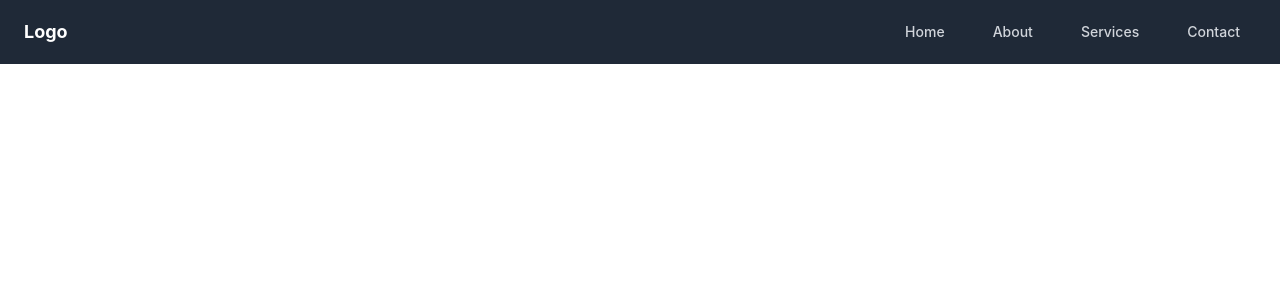
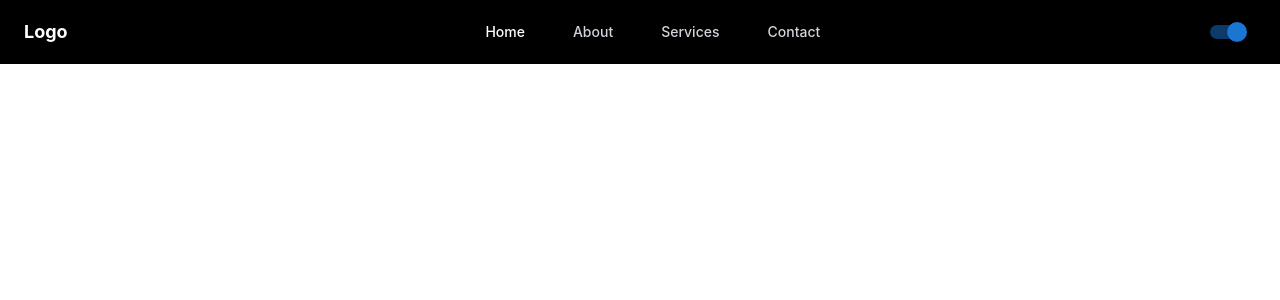
Before and after one commit to GuhaPritam/Navbar-Dark-Mode, a React (Create React App) app: page / in a window 1280 px wide. Shown: the top 300 px of the page. Built offline with nearby package versions, Linux system fonts and the light colour scheme.

Commit message:
added dark mode

```diff
--- a/package.json
+++ b/package.json
@@ -3,6 +3,9 @@
   "version": "0.1.0",
   "private": true,
   "dependencies": {
+    "@emotion/react": "^11.11.3",
+    "@emotion/styled": "^11.11.0",
+    "@mui/material": "^5.15.11",
     "@testing-library/jest-dom": "^5.17.0",
     "@testing-library/react": "^13.4.0",
     "@testing-library/user-event": "^13.5.0",
--- a/src/Component/Navbar/Navbar.js
+++ b/src/Component/Navbar/Navbar.js
@@ -1,14 +1,26 @@
 import React, { useState } from 'react';
+import Switch from '@mui/material/Switch';
 
 const Navbar = () => {
   const [isOpen, setIsOpen] = useState(false);
+  const [mode, setMode] = useState('dark');
 
   const toggleNavbar = () => {
     setIsOpen(!isOpen);
   };
 
+  const toggleMode = () => {
+    if (mode === 'dark'){
+      setMode('light')
+    }
+    else{
+      setMode('dark')
+    }
+  };
+  console.log(mode)
+
   return (
-    <nav className="bg-gray-800">
+    <nav className={`${mode==='light'? 'bg-gray-400':'bg-black'}`}>
       <div className="max-w-7xl mx-auto px-4 sm:px-6 lg:px-8">
         <div className="flex items-center justify-between h-16">
           <div className="flex-shrink-0">
@@ -16,14 +28,17 @@ const Navbar = () => {
           </div>
           <div className="hidden md:block">
             <div className="ml-10 flex items-baseline space-x-4">
-              <a href="/" className="text-gray-300 hover:text-white px-3 py-2 rounded-md text-sm font-medium">Home</a>
+              <a href="/" className={`${mode==='light' ? 'text-black' : 'text-white'} px-3 py-2 rounded-md text-sm font-medium`}>Home</a>
               <a href="/" className="text-gray-300 hover:text-white px-3 py-2 rounded-md text-sm font-medium">About</a>
               <a href="/" className="text-gray-300 hover:text-white px-3 py-2 rounded-md text-sm font-medium">Services</a>
               <a href="/" className="text-gray-300 hover:text-white px-3 py-2 rounded-md text-sm font-medium">Contact</a>
             </div>
           </div>
+          <div className=''>
+            <Switch defaultChecked onClick={toggleMode} />
+          </div>
           <div className="-mr-2 flex md:hidden">
-            <button onClick={toggleNavbar} className="text-gray-300 hover:text-white inline-flex items-center justify-center p-2 rounded-md focus:outline-none">
+            <button onClick={toggleNavbar} className="text-gray-300 hover:text-white inline-flex p-2 rounded-md focus:outline-none">
               <svg className={`${isOpen ? 'hidden' : 'block'} h-6 w-6`} xmlns="http://www.w3.org/2000/svg" fill="none" viewBox="0 0 24 24" stroke="currentColor">
                 <path strokeLinecap="round" strokeLinejoin="round" strokeWidth={2} d="M4 6h16M4 12h16m-7 6h7" />
               </svg>
@@ -35,7 +50,7 @@ const Navbar = () => {
         </div>
       </div>
       <div className={`${isOpen ? 'block' : 'hidden'} md:hidden`}>
-        <div className="px-2 pt-2 pb-3 space-y-1 sm:px-3">
+        <div className="px-2 pt-2 pb-3 space-y-1 sm:px-3 text-center">
           <a href="/" className="text-gray-300 hover:text-white block px-3 py-2 rounded-md text-base font-medium">Home</a>
           <a href="/" className="text-gray-300 hover:text-white block px-3 py-2 rounded-md text-base font-medium">About</a>
           <a href="/" className="text-gray-300 hover:text-white block px-3 py-2 rounded-md text-base font-medium">Services</a>
```
Also changed, not shown: 2 other files (tests, documents, lock files or other folders).
